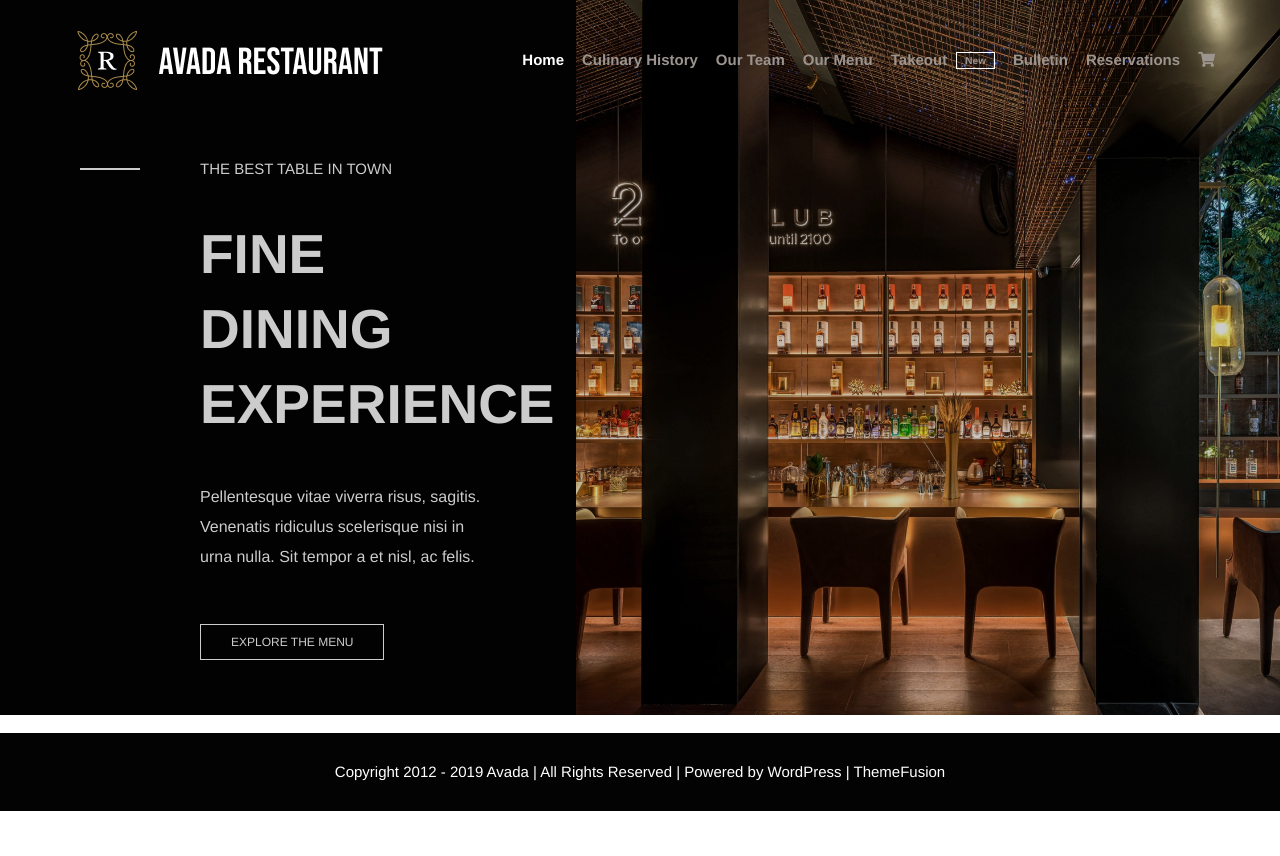
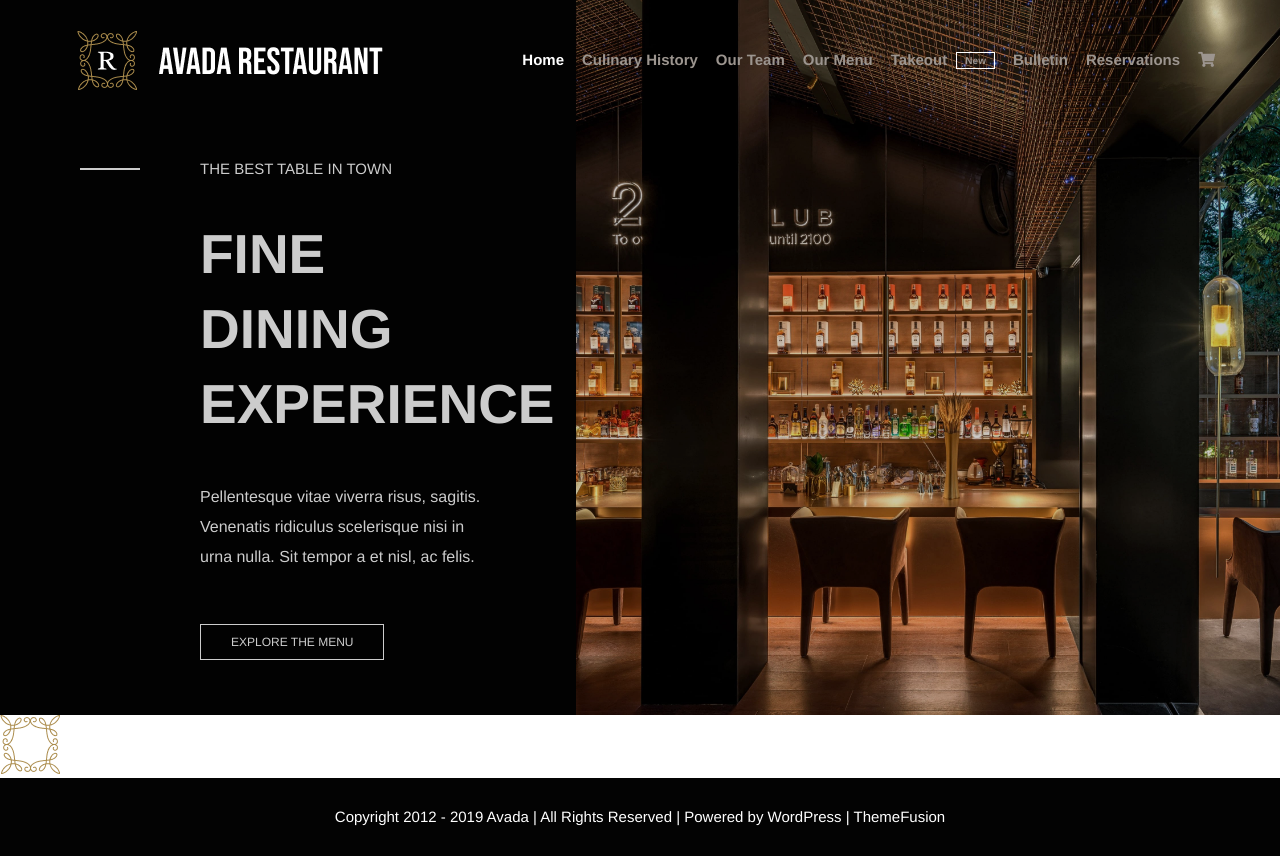
Before and after one commit to petrescuandreea/proj-html-vuejs, a Vue app: page / in a window 1280 px wide. Before the commit the page ends 811 px from the top, so only its background shows below. Built offline with nearby package versions, Linux system fonts and the light colour scheme.

Commit message:
Add logo in AppFooter

```diff
--- a/src/components/AppFooter.vue
+++ b/src/components/AppFooter.vue
@@ -4,7 +4,7 @@
       <div id="footer-text">
         <div class="content">
           <!-- logo  -->
-          <img src="" alt="">
+          <img src="../assets/img/logo-restaurant.png" alt="Avada restaurant logo">
 
           <!-- text  -->
           <p></p>
```
